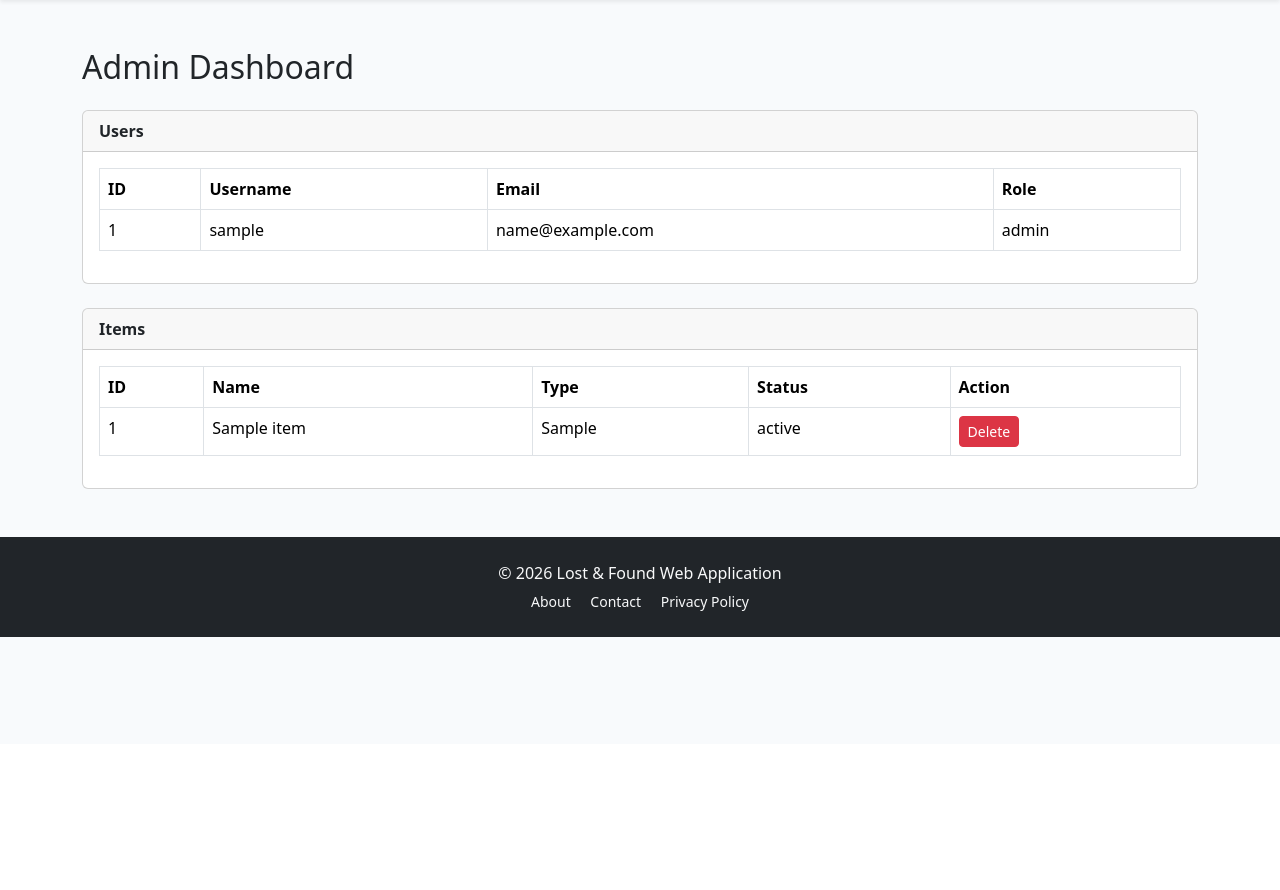
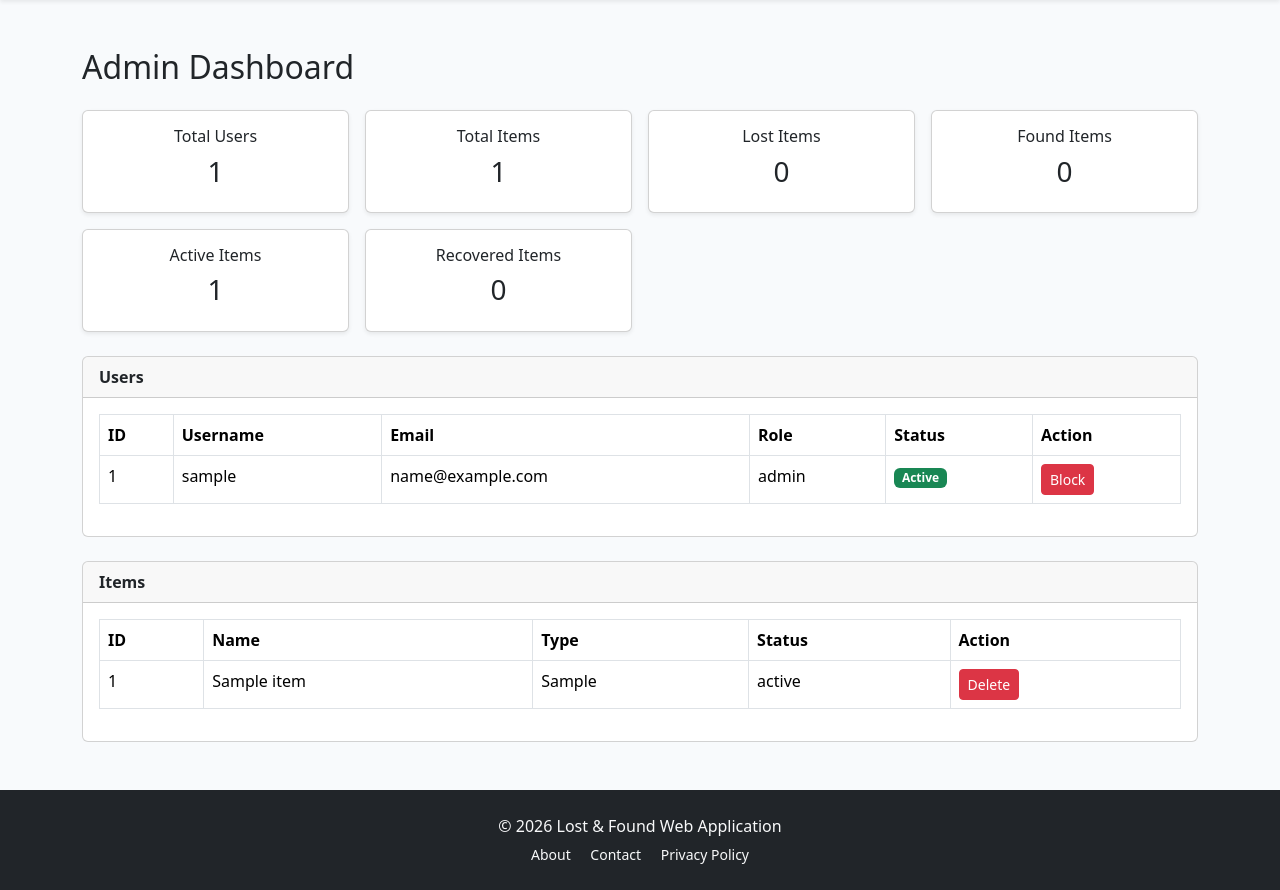
Before and after one commit to lost-found-web/lost-found-webapp, a Flask app: page /admin/ in a window 1280 px wide. Shown: the part 56-946 px from the top of the page. Before the commit the page ends 693 px from the top, so only its background shows below. Run offline with Flask 3, Linux system fonts and the light colour scheme; a user stored in the database is signed in; tables that the repository leaves empty hold one stand-in row (values such as "Sample post").

Commit message:
many update

```diff
--- a/app/models/user.py
+++ b/app/models/user.py
@@ -11,7 +11,9 @@ class User(UserMixin, db.Model):
     password = db.Column(db.String(255), nullable=False)
 
     full_name = db.Column(db.String(100), nullable=False)
+    is_blocked = db.Column(db.Boolean, default=False)
     contact_number = db.Column(db.String(20))
     role = db.Column(db.String(20), default="user")  # user / admin
 
+
     created_at = db.Column(db.DateTime, default=datetime.utcnow)
--- a/app/routes/admin.py
+++ b/app/routes/admin.py
@@ -18,14 +18,31 @@ def dashboard():
     if not admin_required():
         return redirect(url_for("items.home"))
 
+    # USERS
+    total_users = User.query.count()
+
+    # ITEMS
+    total_items = Item.query.count()
+    lost_items = Item.query.filter_by(item_type="lost").count()
+    found_items = Item.query.filter_by(item_type="found").count()
+    recovered_items = Item.query.filter_by(status="recovered").count()
+    active_items = Item.query.filter_by(status="active").count()
+
     users = User.query.all()
-    items = Item.query.all()
+    items = Item.query.order_by(Item.created_at.desc()).all()
 
     return render_template(
         "admin/dashboard.html",
         users=users,
-        items=items
+        items=items,
+        total_users=total_users,
+        total_items=total_items,
+        lost_items=lost_items,
+        found_items=found_items,
+        recovered_items=recovered_items,
+        active_items=active_items
     )
+
 
 
 @admin_bp.route("/item/delete/<int:item_id>")
@@ -39,3 +56,28 @@ def delete_item(item_id):
     db.session.commit()
 
     return redirect(url_for("admin.dashboard"))
+
+@admin_bp.route("/user/block/<int:user_id>")
+@login_required
+def block_user(user_id):
+    if not admin_required():
+        return redirect(url_for("items.home"))
+
+    user = User.query.get_or_404(user_id)
+    user.is_blocked = True
+    db.session.commit()
+
+    return redirect(url_for("admin.dashboard"))
+
+
+@admin_bp.route("/user/unblock/<int:user_id>")
+@login_required
+def unblock_user(user_id):
+    if not admin_required():
+        return redirect(url_for("items.home"))
+
+    user = User.query.get_or_404(user_id)
+    user.is_blocked = False
+    db.session.commit()
+
+    return redirect(url_for("admin.dashboard"))
--- a/app/templates/admin/dashboard.html
+++ b/app/templates/admin/dashboard.html
@@ -5,6 +5,65 @@
 <div class="container my-5">
 
   <h2 class="mb-4">Admin Dashboard</h2>
+
+  <!-- STATISTICS -->
+<div class="row g-3 mb-4">
+
+  <div class="col-md-3">
+    <div class="card text-center shadow-sm">
+      <div class="card-body">
+        <h6>Total Users</h6>
+        <h3>{{ total_users }}</h3>
+      </div>
+    </div>
+  </div>
+
+  <div class="col-md-3">
+    <div class="card text-center shadow-sm">
+      <div class="card-body">
+        <h6>Total Items</h6>
+        <h3>{{ total_items }}</h3>
+      </div>
+    </div>
+  </div>
+
+  <div class="col-md-3">
+    <div class="card text-center shadow-sm">
+      <div class="card-body">
+        <h6>Lost Items</h6>
+        <h3>{{ lost_items }}</h3>
+      </div>
+    </div>
+  </div>
+
+  <div class="col-md-3">
+    <div class="card text-center shadow-sm">
+      <div class="card-body">
+        <h6>Found Items</h6>
+        <h3>{{ found_items }}</h3>
+      </div>
+    </div>
+  </div>
+
+  <div class="col-md-3">
+    <div class="card text-center shadow-sm">
+      <div class="card-body">
+        <h6>Active Items</h6>
+        <h3>{{ active_items }}</h3>
+      </div>
+    </div>
+  </div>
+
+  <div class="col-md-3">
+    <div class="card text-center shadow-sm">
+      <div class="card-body">
+        <h6>Recovered Items</h6>
+        <h3>{{ recovered_items }}</h3>
+      </div>
+    </div>
+  </div>
+
+</div>
 
   <!-- USERS -->
   <div class="card mb-4">
@@ -17,8 +76,11 @@
             <th>Username</th>
             <th>Email</th>
             <th>Role</th>
-          </tr>
+            <th>Status</th>
+            <th>Action</th>
+            </tr>
         </thead>
+
         <tbody>
           {% for user in users %}
           <tr>
@@ -26,6 +88,28 @@
             <td>{{ user.username }}</td>
             <td>{{ user.email }}</td>
             <td>{{ user.role }}</td>
+            <td>
+  {% if user.is_blocked %}
+    <span class="badge bg-danger">Blocked</span>
+  {% else %}
+    <span class="badge bg-success">Active</span>
+  {% endif %}
+</td>
+
+<td>
+  {% if user.is_blocked %}
+    <a href="{{ url_for('admin.unblock_user', user_id=user.id) }}"
+       class="btn btn-sm btn-success">
+      Unblock
+    </a>
+  {% else %}
+    <a href="{{ url_for('admin.block_user', user_id=user.id) }}"
+       class="btn btn-sm btn-danger">
+      Block
+    </a>
+  {% endif %}
+</td>
+
           </tr>
           {% endfor %}
         </tbody>
```
Also changed, not shown: app/routes/auth.py (+12 -1 lines).
